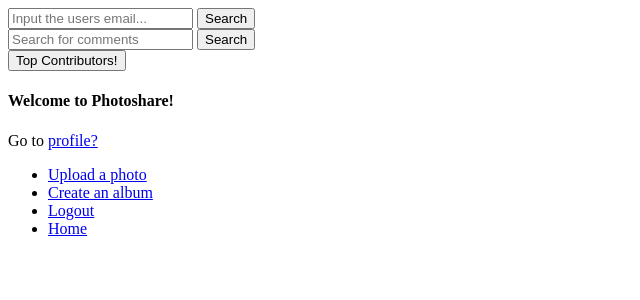
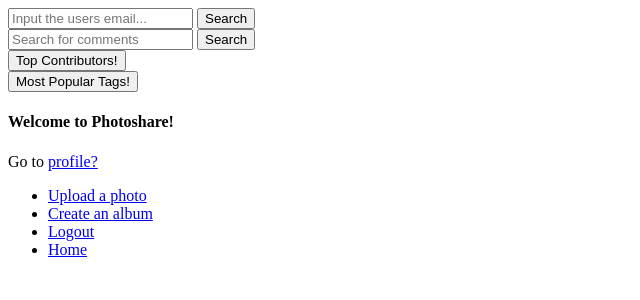
Before and after one commit to diegosbu/PhotoShare_App, a Flask app: page / in a window 1280 px wide. Shown: the top 300 px of the page, without its empty margins (0-640 px from the left). Run offline with Flask 2, Linux system fonts and the light colour scheme; data that the repository does not hold is empty.

Commit message:
can access most popular tags

```diff
--- a/app.py
+++ b/app.py
@@ -422,6 +422,10 @@ def isEmailUnique(email):
 		return True
 #end login code
 
+def getPopularTags():
+	cursor = conn.cursor()
+	cursor.execute("SELECT tag_name, COUNT(photo_id) from Tagged GROUP BY tag_name ORDER BY COUNT(photo_id) DESC LIMIT 10")
+	return cursor.fetchall()
 
 #Personal profile page
 @app.route('/profile')
@@ -536,6 +540,11 @@ def pass_leaderboard():
 	ldb = getContScore()
 	return render_template('query.html', leaderboard = ldb)
 
+@app.route('/top_tags', methods=['Post'])
+def top_tags():
+	ttgs = getPopularTags()
+	return render_template('query.html', top_tags = ttgs)
+
 #Handles photo deletion
 @app.route('/profile/delete/p<int:photo_id>', methods=['Post'])
 @flask_login.login_required
--- a/templates/hello.html
+++ b/templates/hello.html
@@ -10,6 +10,9 @@
 </form>
 <form action="{{ url_for('pass_leaderboard') }}" method=post>
   <input type = submit value = "Top Contributors!" />
+</form>
+<form action="{{ url_for('top_tags') }}" method=post>
+  <input type= submit value = "Most Popular Tags!" />
 </form>
 
 {% if message %}
```
Also changed, not shown: templates/editalbum.html (+0 -2 lines), templates/query.html (+11 -0 lines).
